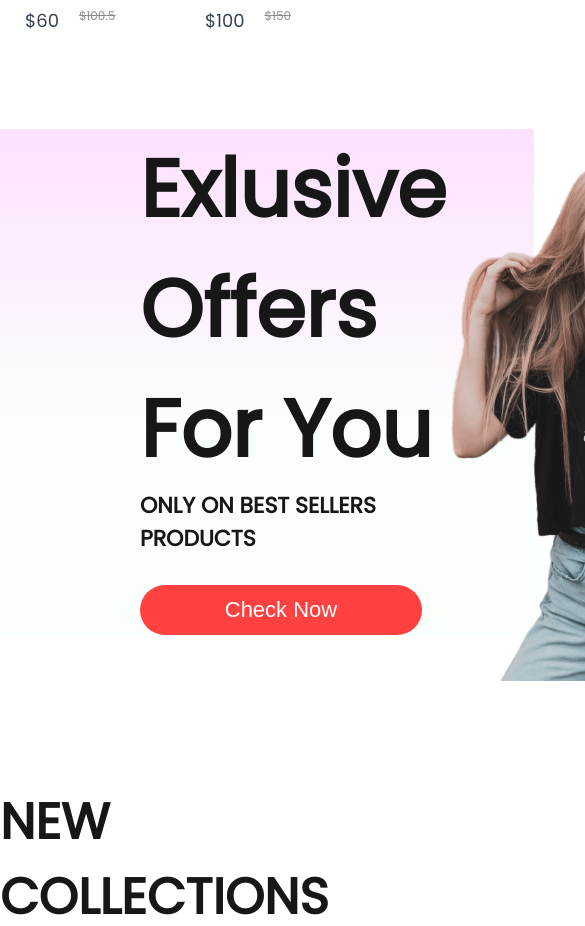
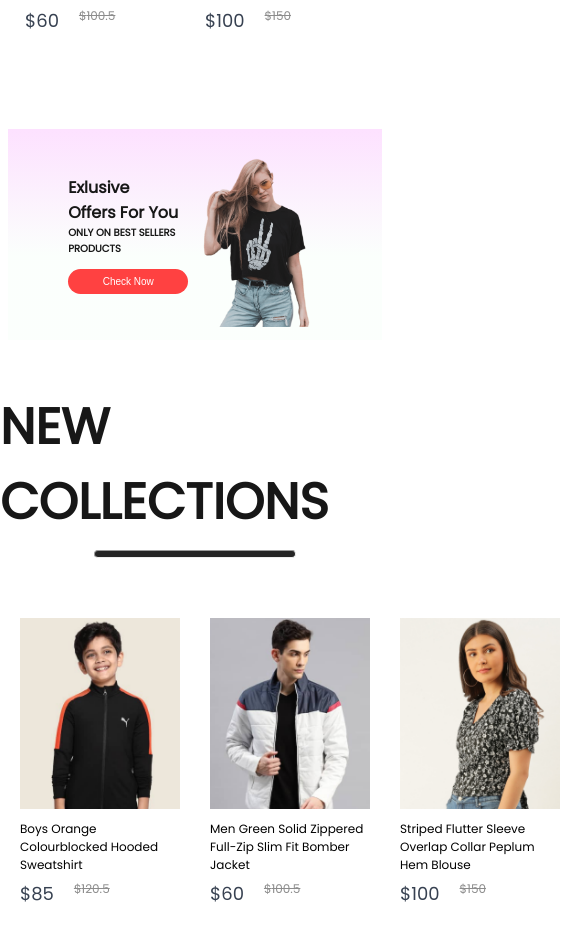
Before and after one commit to venkata-naveen-varma/ecommerce-site, a React (Create React App) app in the folder frontend/: page / in a window 390 px wide. Shown: the part 1560-2486 px from the top of the page, 585 px wide, since content can reach past the window. Built offline with nearby package versions, Linux system fonts and the light colour scheme.

Commit message:
Offers section responsiveness

```diff
--- a/frontend/src/components/Offers/Offers.css
+++ b/frontend/src/components/Offers/Offers.css
@@ -42,3 +42,90 @@
     justify-content: flex-end;
     padding-top: 50px;
 }
+@media(max-width:1280px){
+    .offers{
+        padding: 0px 80px;
+        margin-bottom: 120px;
+    }
+    .offers-left h1{
+        font-size: 40px;
+    }
+    .offers-left p{
+        font-size: 18px;
+    }
+    .offers-right img{
+        width: 300px;
+    }
+    .offers-left button{
+        width: 220px;
+        height: 50px;
+        font-size: 18px;
+    }
+    .offers-right{
+        padding-top: 30px;
+    }
+}
+@media(max-width:1024px){
+    .offers{
+        padding: 0px 60px;
+        margin-bottom: 80px;
+        height: 40vh;
+    }
+    .offers-left h1{
+        font-size: 30px;
+    }
+    .offers-left p{
+        font-size: 16px;
+    }
+    .offers-right img{
+        width: 200px;
+    }
+    .offers-left button{
+        width: 160px;
+        height: 40px;
+        font-size: 16px;
+    }
+    .offers-right{
+        padding-top: 10px;
+    }
+}
+@media(max-width:800px){
+    .offers{
+        margin-bottom: 60px;
+    }
+    .offers-left h1{
+        font-size: 22px;
+    }
+    .offers-left p{
+        font-size: 13px;
+    }
+    .offers-right img{
+        width: 180px;
+    }
+    .offers-left button{
+        width: 140px;
+        height: 30px;
+        font-size: 12px;
+    }
+}
+@media(max-width:500px){
+    .offers{
+        height: 25vh;
+        margin-bottom: 50px;
+    }
+    .offers-left h1{
+        font-size: 16px;
+    }
+    .offers-left p{
+        font-size: 10px;
+    }
+    .offers-right img{
+        width: 120px;
+    }
+    .offers-left button{
+        width: 120px;
+        height: 25px;
+        font-size: 10px;
+        margin-top: 12px;
+    }
+}
```
